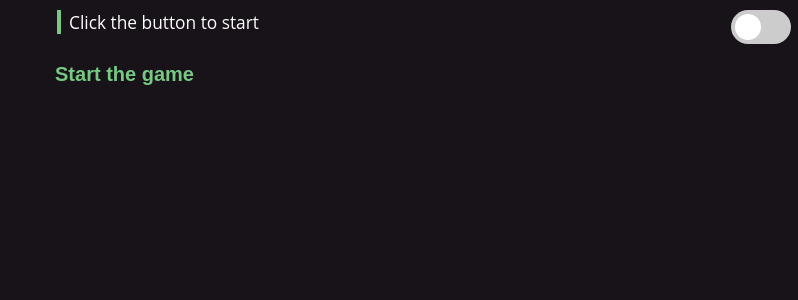
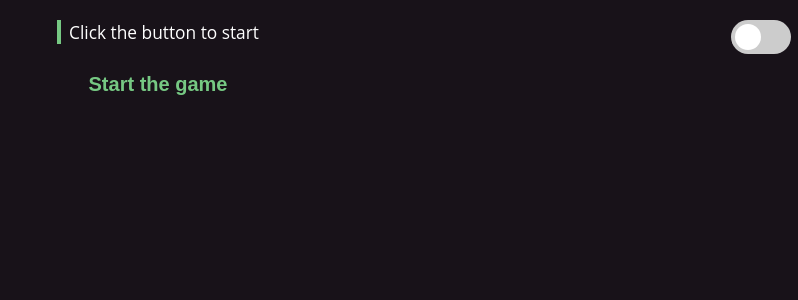
Before and after one commit to AlexanderRyb/Text_Adventure_Game, a React (Create React App) app: page / in a window 1280 px wide. Shown: the top 300 px of the page, without its empty margins (482-1280 px from the left). Built offline with nearby package versions, Linux system fonts and the light colour scheme.

Commit message:
css corrections

```diff
--- a/public/index.html
+++ b/public/index.html
@@ -4,6 +4,7 @@
     <meta charset="utf-8" />
     <meta name="viewport" content="width=device-width, initial-scale=1" />
     <meta name="theme-color" content="#000000" />
+
     <meta
       name="description"
       content="Web site created using create-react-app"
@@ -22,6 +23,7 @@
       Learn how to configure a non-root public URL by running `npm run build`.
     -->
     <title>React App</title>
+
   </head>
   <body>
     <noscript>You need to enable JavaScript to run this app.</noscript>
--- a/src/Components/ToggleColorScheme/styles.css
+++ b/src/Components/ToggleColorScheme/styles.css
@@ -1,6 +1,6 @@
 .switch {
-    position: relative;
-    float: right;
+  position:absolute;
+  right: 0;
     margin-right: 7px;
     width: 60px;
     height: 34px;
--- a/src/index.css
+++ b/src/index.css
@@ -15,13 +15,12 @@ body {
   background-color: #181219;
   width: 100%;
   height: 100%;
-  margin-top: 10px;
+  padding-top: 20px;
 }
 #light {
   background-color: white;
   width: 100%;
-  padding: 50px;
-  margin-top: 10px;
+  padding-top: 10px;
 
   height: 100%;
 }
```
Also changed, not shown: 1 other file (tests, documents, lock files or other folders).
